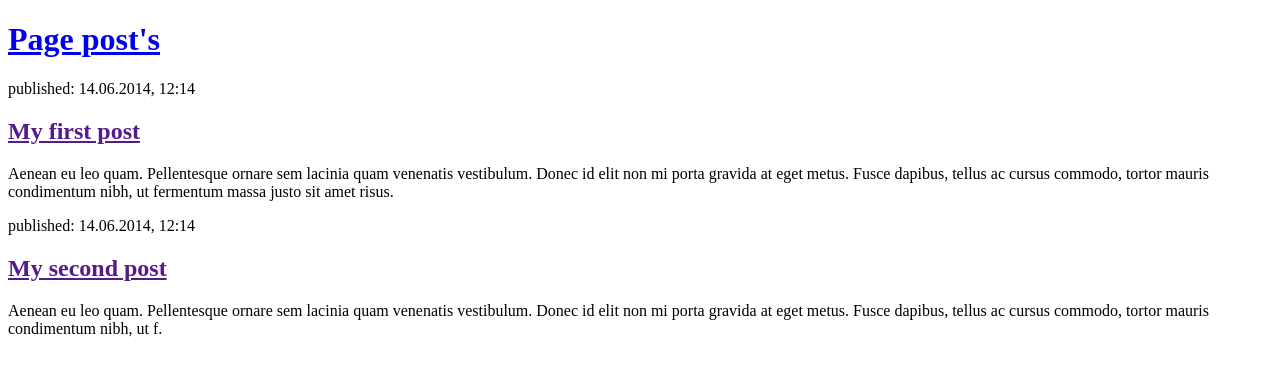
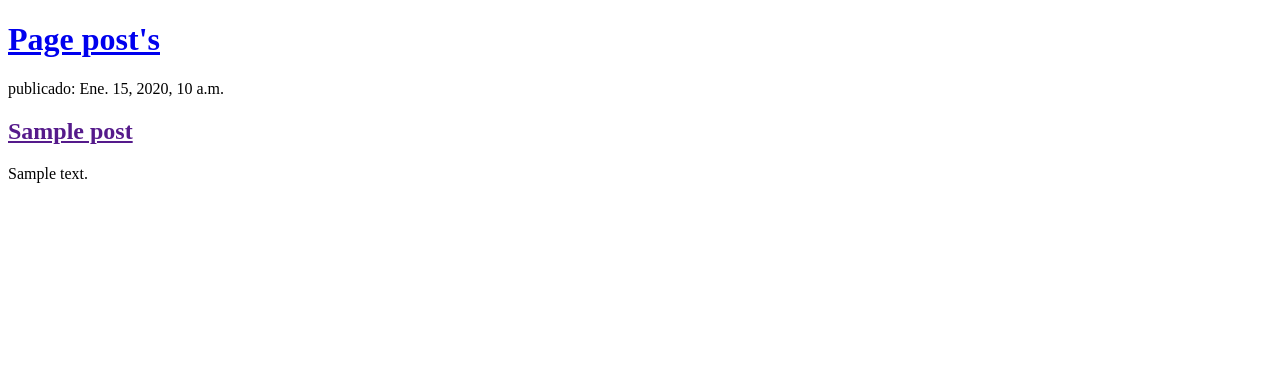
Before and after one commit to issaiassalas/my-first-blog, a Django app: page / in a window 1280 px wide. Shown: the top 376 px of the page. Run offline with Django 3.2, Linux system fonts and the light colour scheme; tables that the repository leaves empty hold one stand-in row (values such as "Sample post").

Commit message:
funcionalidad en la oagina

```diff
--- a/post/views.py
+++ b/post/views.py
@@ -1,6 +1,9 @@
 from django.shortcuts import render
+from django.utils import timezone
+from .models import Post
 
 # Create your views here.
 
 def post_list(request):
-    return render(request, 'post/post_list.html', {})
+    post = Post.objects.filter(published_date__lte = timezone.now()).order_by("published_date")
+    return render(request, 'post/post_list.html', {'post':post})
--- a/templates/post/post_list.html
+++ b/templates/post/post_list.html
@@ -10,16 +10,15 @@
         <h1><a href="/">Page post's</a></h1>
     </div>
 
-    <div>
-        <p>published: 14.06.2014, 12:14</p>
-        <h2><a href="">My first post</a></h2>
-        <p>Aenean eu leo quam. Pellentesque ornare sem lacinia quam venenatis vestibulum. Donec id elit non mi porta gravida at eget metus. Fusce dapibus, tellus ac cursus commodo, tortor mauris condimentum nibh, ut fermentum massa justo sit amet risus.</p>
-    </div>
+    {% if post %}
+        {% for postx in post %}
+            <p> publicado: {{postx.published_date}}</p>
+            <h2><a href="">{{postx.title}}</a></h2>
+            <p>{{ postx.text|linebreaksbr }}</p>
+        {% endfor %}
+    {% else %}
+        <p>No hay post disponible</p>
+    {% endif %}
 
-    <div>
-        <p>published: 14.06.2014, 12:14</p>
-        <h2><a href="">My second post</a></h2>
-        <p>Aenean eu leo quam. Pellentesque ornare sem lacinia quam venenatis vestibulum. Donec id elit non mi porta gravida at eget metus. Fusce dapibus, tellus ac cursus commodo, tortor mauris condimentum nibh, ut f.</p>
-    </div>
 </body>
 </html>
```
